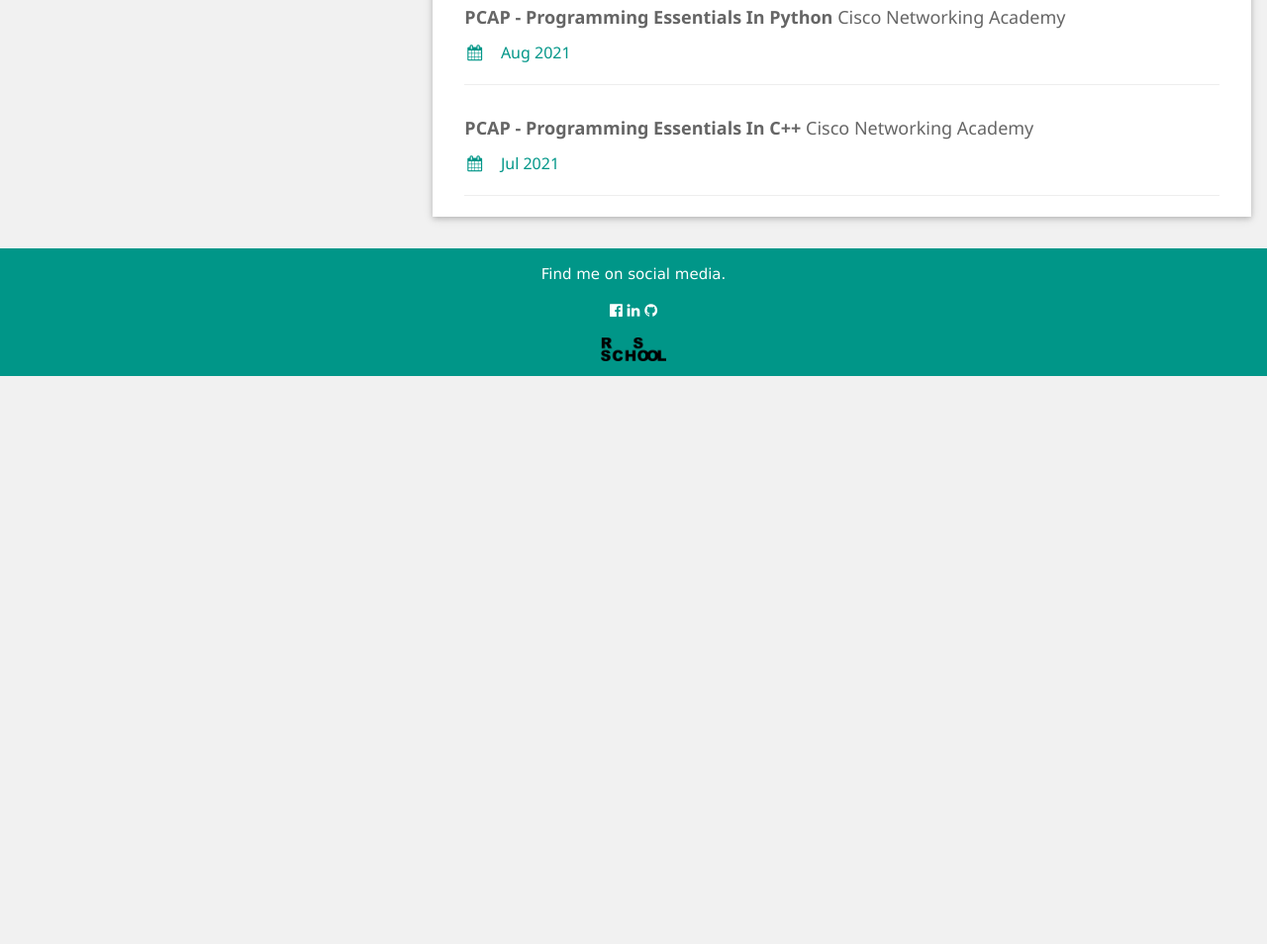
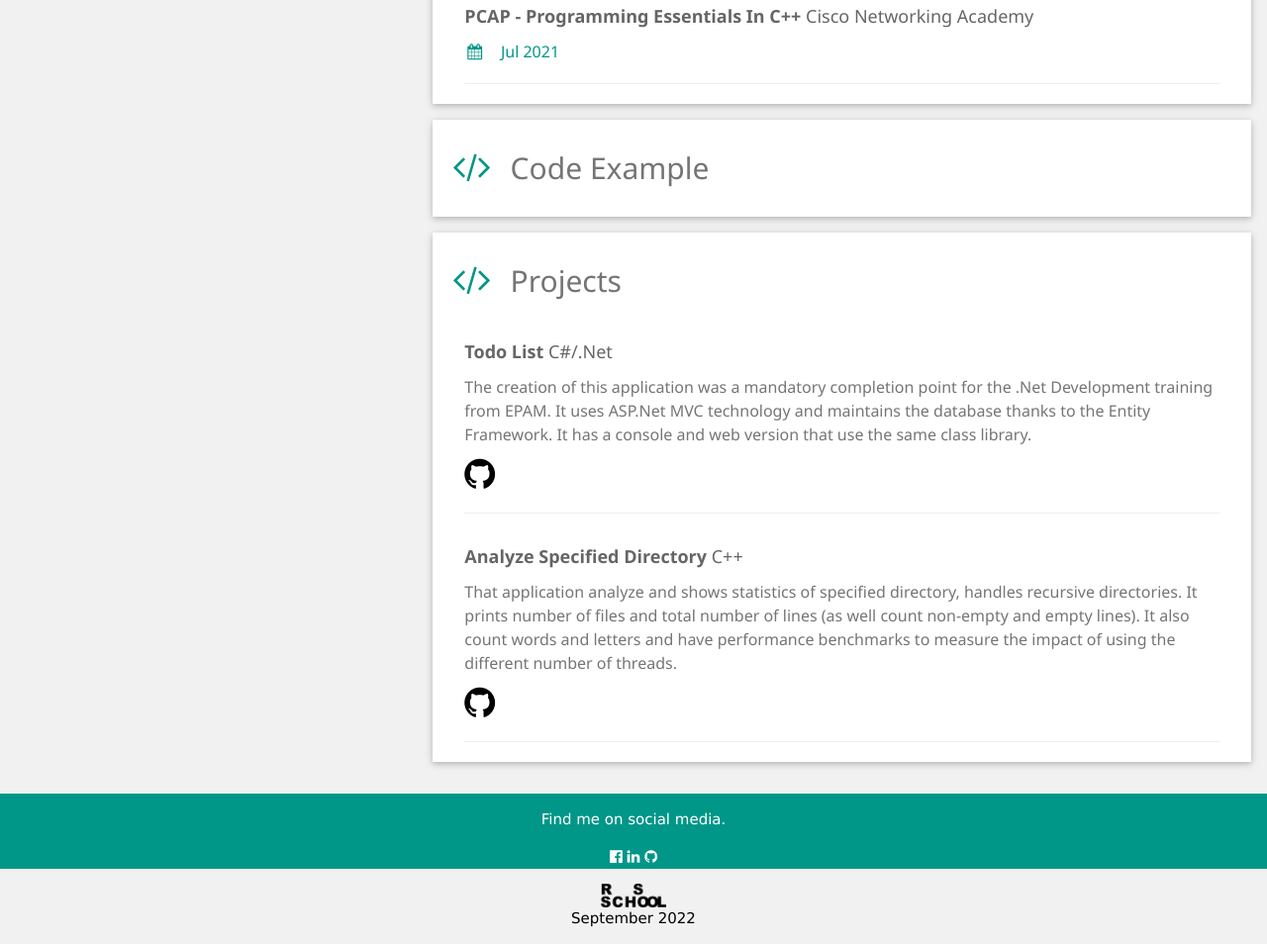
Before and after one commit to lukaszynal/rsschool-cv, a plain HTML site: page index.html in a window 1280 px wide. Shown: the part 1715-2669 px from the top of the page at 99% size. Before the commit the page ends 2095 px from the top, so only its background shows below. Drawn offline with Linux system fonts and the light colour scheme.

Commit message:
feat: add projects

```diff
--- a/index.html
+++ b/index.html
@@ -66,11 +66,12 @@
                         </div>
                         <p class="margin-bottom-0">Google Cloud Platform</p>
                         <div class="light-grey round-xlarge small">
-                            <div class="center round-xlarge teal widht-30">30%</div>
+                            <div class="center round-xlarge teal width-30">30%</div>
                         </div>
                         <br>
 
-                        <p class="large text-theme"><strong><em class="fa fa-globe fa-fw margin-right text-teal"></em>Languages</strong></p>
+                        <p class="large text-theme"><strong><em
+                                    class="fa fa-globe fa-fw margin-right text-teal"></em>Languages</strong></p>
                         <p class="margin-bottom-0">Polish</p>
                         <div class="light-grey margin-bottom round-xlarge">
                             <div class="round-xlarge teal width-100 height-24"></div>
@@ -155,14 +156,8 @@
 
                 <div class="container card white margin-bottom">
                     <h2 class="text-grey padding-16"><em
-                            class="fa fa-code fa-fw margin-right xxlarge text-teal"></em>Code Example</h2>
-                    <div class="container">
-                        <script src="https://gist.github.com/lukaszynal/60f62d42e4c840864f435ed7eb3318ce.js"></script>
-                    </div>
-                </div>
-
-                <div class="container card white margin-bottom">
-                    <h2 class="text-grey padding-16"><em class="fa fa-certificate fa-fw margin-right xxlarge text-teal"></em>Courses / Certificates</h2>
+                            class="fa fa-certificate fa-fw margin-right xxlarge text-teal"></em>Courses / Certificates
+                    </h2>
                     <div class="container">
                         <h5 class="opacity"><strong>.NET Development Online Training Program</strong> Epam</h5>
                         <h6 class="text-teal"><em class="fa fa-calendar fa-fw margin-right"></em>Jul 2022</h6>
@@ -186,6 +181,31 @@
                         <hr>
                     </div>
                 </div>
+
+                <div class="container card white margin-bottom">
+                    <h2 class="text-grey padding-16"><em
+                            class="fa fa-code fa-fw margin-right xxlarge text-teal"></em>Code Example</h2>
+                    <div class="container">
+                        <script src="https://gist.github.com/lukaszynal/60f62d42e4c840864f435ed7eb3318ce.js"></script>
+                    </div>
+                </div>
+
+                <div class="container card white margin-bottom">
+                    <h2 class="text-grey padding-16"><em
+                            class="fa fa-code fa-fw margin-right xxlarge text-teal"></em>Projects</h2>
+                    <div class="container">
+                        <h5 class="opacity"><strong>Todo List</strong> C#/.Net</h5>
+                        <h6 class="text-grey">The creation of this application was a mandatory completion point for the .Net Development training from EPAM. It uses ASP.Net MVC technology and maintains the database thanks to the Entity Framework. It has a console and web version that use the same class library.</h6>
+                        <h6><a href="https://github.com/lukaszynal/TodoListApp"><em class="fa fa-github hover-opacity xxlarge text-dark" aria-hidden="true"></em></a></h6>
+                        <hr>
+                    </div>
+                    <div class="container">
+                        <h5 class="opacity"><strong>Analyze Specified Directory</strong> C++</h5>
+                        <h6 class="text-grey">That application analyze and shows statistics of specified directory, handles recursive directories. It prints number of files and total number of lines (as well count non-empty and empty lines). It also count words and letters and have performance benchmarks to measure the impact of using the different number of threads.</h6>
+                        <h6><a href="https://github.com/lukaszynal/Analyze_Specified_Directory"><em class="fa fa-github hover-opacity xxlarge text-dark" aria-hidden="true"></em></a></h6>
+                        <hr>
+                    </div>
+                </div>
             </div>
             <!-- End Right Column -->
 
@@ -197,11 +217,19 @@
 
     <footer class="container teal center margin-top">
         <p>Find me on social media.</p>
-        <a href="https://www.facebook.com/lukaszynal/" aria-label="Facebook"><em class="fa fa-facebook-official hover-opacity"></em></a>
-        <a href="https://www.linkedin.com/in/lukaszynal/" aria-label="Linkedin"><em class="fa fa-linkedin hover-opacity"></em></a>
-        <a href="https://github.com/lukaszynal/" aria-label="Github"><em class="fa fa-github hover-opacity" aria-hidden="true"></em></a>
-        <p><a href="https://rs.school/" aria-label="RSSchool"><img src="logo.png" class="height-24" alt="RSSchool"></a></p>
+        <a href="https://www.facebook.com/lukaszynal/" aria-label="Facebook"><em
+                class="fa fa-facebook-official hover-opacity"></em></a>
+        <a href="https://www.linkedin.com/in/lukaszynal/" aria-label="Linkedin"><em
+                class="fa fa-linkedin hover-opacity"></em></a>
+        <a href="https://github.com/lukaszynal/" aria-label="Github"><em class="fa fa-github hover-opacity"
+                aria-hidden="true"></em></a>
+    </footer>
+    <footer class="container center">
+        <p><a href="https://rs.school/" aria-label="RSSchool"><img src="logo.png" class="height-24"
+                    alt="RSSchool"></a><br>
+            September 2022</p>
     </footer>
 
 </body>
+
 </html>
```
